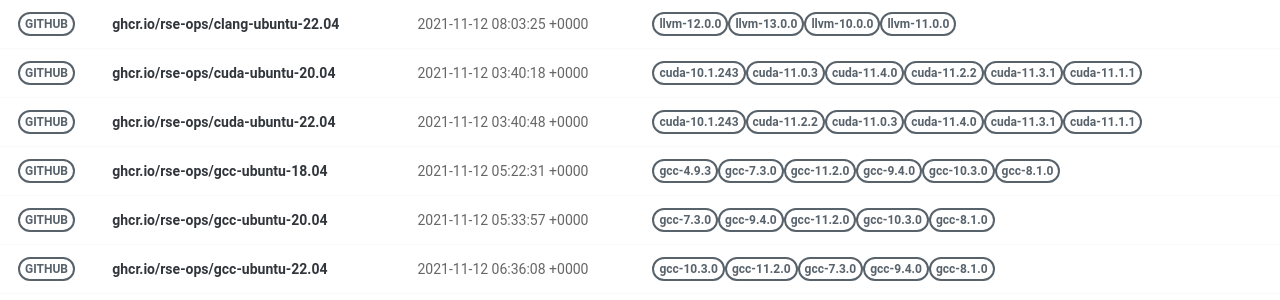
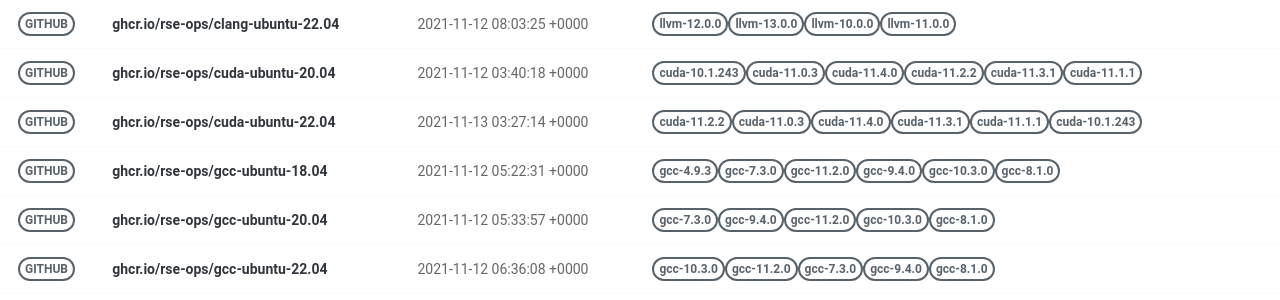
Before and after one commit to rse-ops/docker-images, a Jekyll site: the page built from pages/index.md, in a window 1280 px wide. Shown: the part 228-528 px from the top of the page. Built offline with Jekyll 4.4.1, drawn with Linux system fonts in a browser that asks for light colours; nearby versions of some CDN libraries.

Commit message:
Automated push to update library 2021-11-13

```diff
--- a/_library/ghcr.io-rse-ops-cuda-ubuntu-22.04.md
+++ b/_library/ghcr.io-rse-ops-cuda-ubuntu-22.04.md
@@ -1,14 +1,11 @@
 ---
 layout: container
 name: ghcr.io/rse-ops/cuda-ubuntu-22.04
-updated_at: 2021-11-12 03:40:48.566668
+updated_at: 2021-11-13 03:27:14.785214
 
 
 container_url: https://github.com/orgs/rse-ops/packages/container/package/cuda-ubuntu-22.04
 versions:
- - tag: cuda-10.1.243
-   dockerfile: https://github.com/rse-ops/docker-images/blob/main/ubuntu/cuda/Dockerfile
-   manifest: https://crane.ggcr.dev/manifest/ghcr.io/rse-ops/cuda-ubuntu-22.04:cuda-10.1.243
  - tag: cuda-11.2.2
    dockerfile: https://github.com/rse-ops/docker-images/blob/main/ubuntu/cuda/Dockerfile
    manifest: https://crane.ggcr.dev/manifest/ghcr.io/rse-ops/cuda-ubuntu-22.04:cuda-11.2.2
```
Also changed, not shown: other parts of _library/ghcr.io-rse-ops-cuda-ubuntu-22.04.md (+3 -0 lines).
